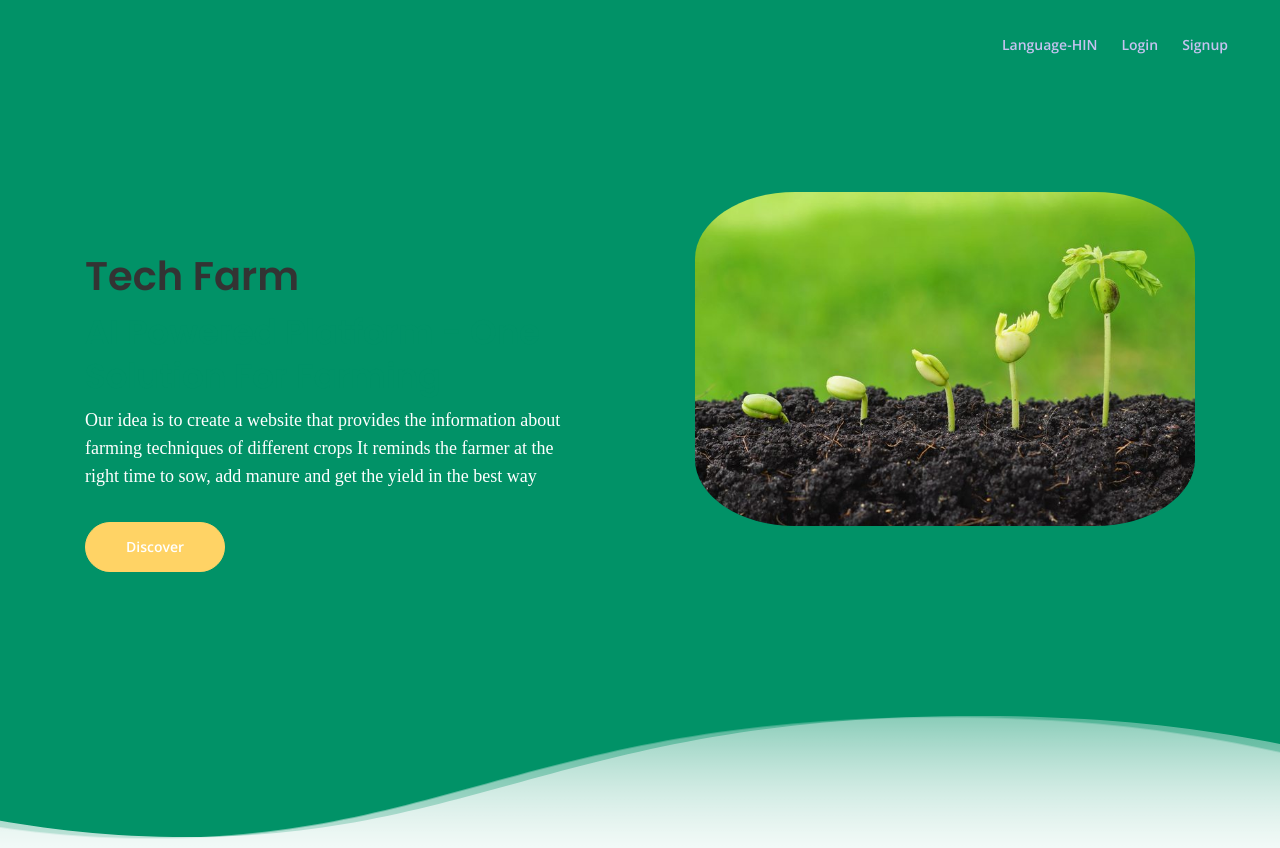
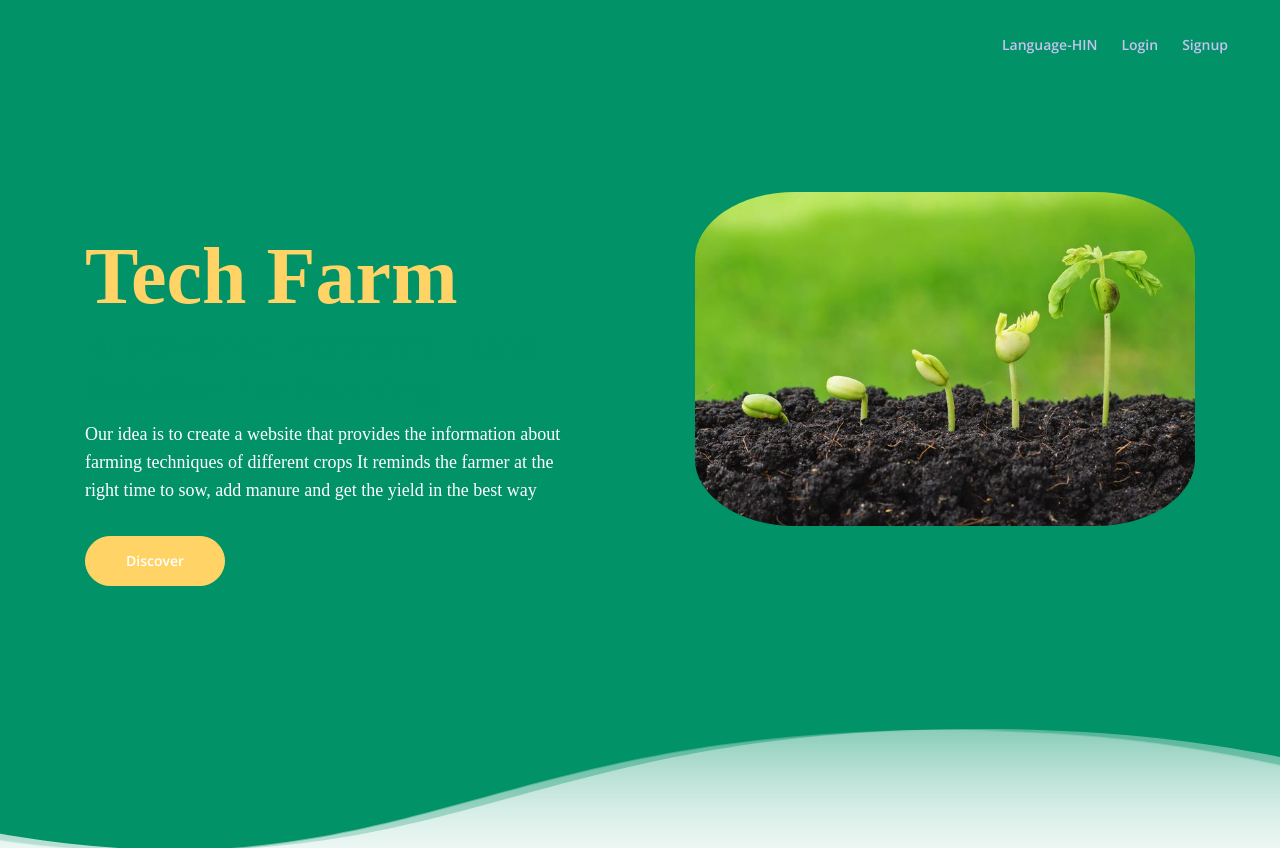
Before and after one commit to itsakshayv/tech-farm, a plain HTML site: page index.html in a window 1280 px wide. Shown: the top 848 px of the page. Drawn offline with nearby package versions, Linux system fonts and the light colour scheme.

Commit message:
Update index.html

```diff
--- a/index.html
+++ b/index.html
@@ -58,7 +58,7 @@
             <div class="row">
                 <div class="col-lg-6">
                     <div class="text-container">
-                        <h1>Tech Farm </h1>
+                        <h1 class="h1-large">Tech Farm </h1>
                         <h2 class="h2-large">AI Powered Platform - One Solution For Farming</h2>
                         <p class="p-large">    Our idea is to create a website that provides the information about farming techniques of different crops
      It reminds the farmer at the right time to sow, add manure and get the yield in the best way
```
